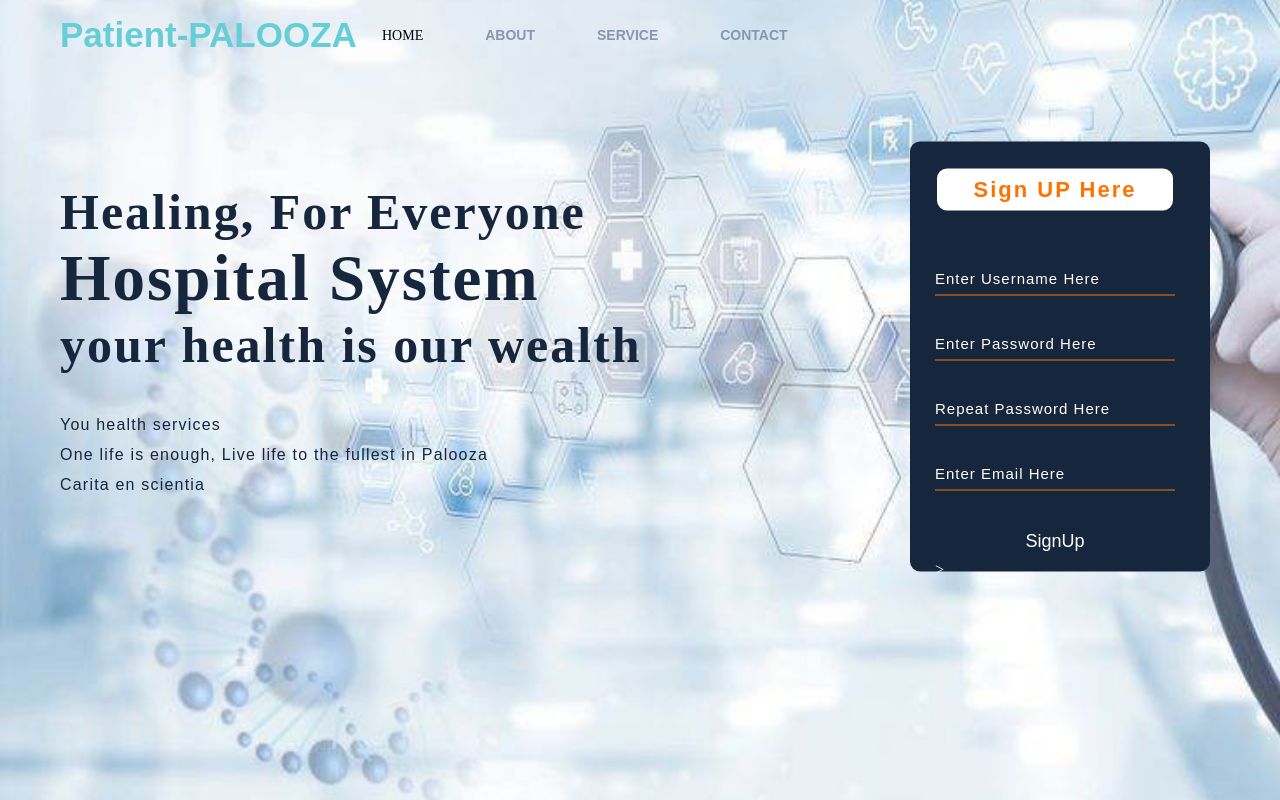
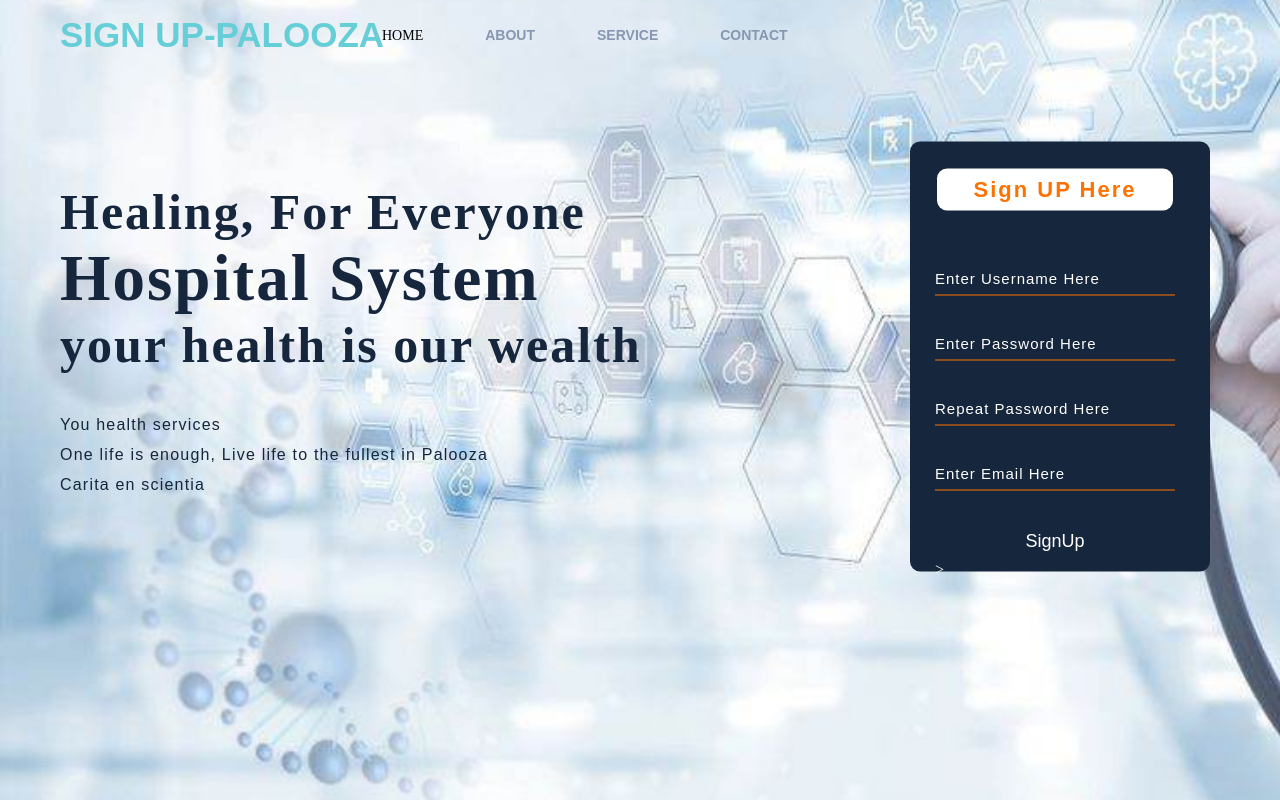
Before and after one commit to ChristianRMorales/Hospital, a PHP site: page /contact/signUp.php in a window 1280 px wide. Run offline with PHP 8.4, Linux system fonts and the light colour scheme; some libraries are stand-ins or nearby versions.

Commit message:
modify sign up login page

```diff
--- a/Index.php
+++ b/Index.php
@@ -16,7 +16,7 @@ session_start();
     <div class="main">
         <div class="navbar">
             <div class="icon">
-                <h2 class="logo">Patient Palooza</h2>
+                <h2 class="logo">Home Palooza</h2>
             </div>
 
             <div class="menu">
--- a/signUp.php
+++ b/signUp.php
@@ -5,16 +5,16 @@
 <html lang="en" >
 
 <head>
-    <title>Home | Patient-PALOOZA</title>
+    <title>Home | SIGN UP-PALOOZA</title>
     <link rel="stylesheet" type="text/css" href="css/style.css?v=2" />
-    <link rel="icon" href="1.ico" type="image/x-icon">
+    <link rel="icon" href="css/1.ico" type="image/x-icon">
 </head>
 <body>
 
     <div class="main">
         <div class="navbar">
             <div class="icon">
-                <h2 class="logo">Patient-PALOOZA</h2>
+                <h2 class="logo">SIGN UP-PALOOZA</h2>
             </div>
 
             <div class="menu">
```
